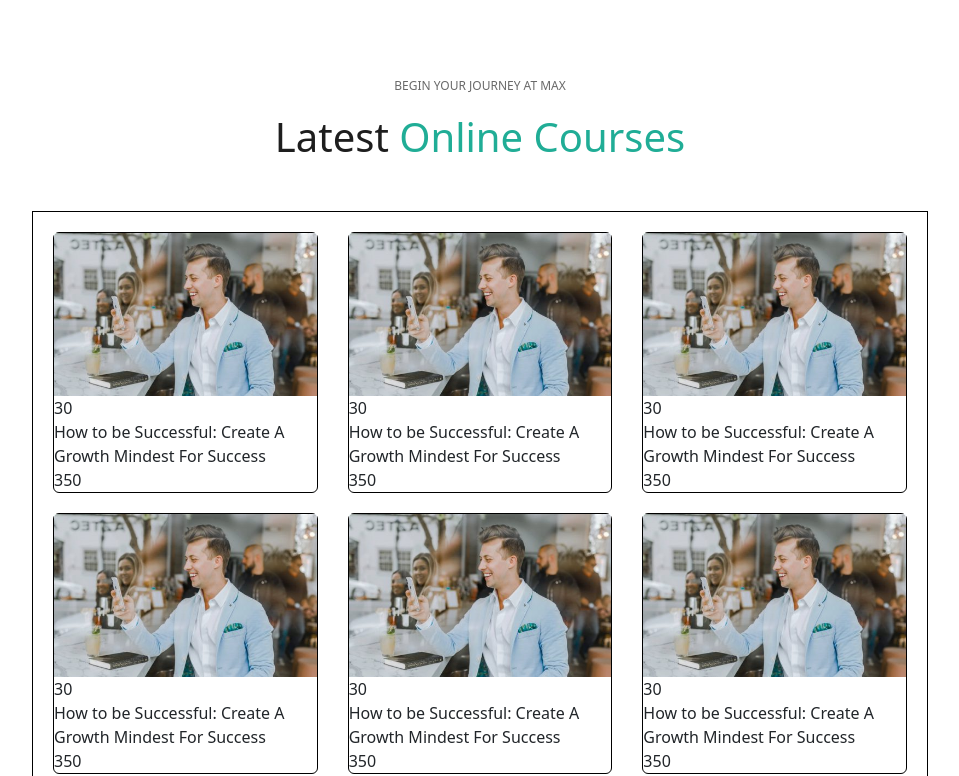
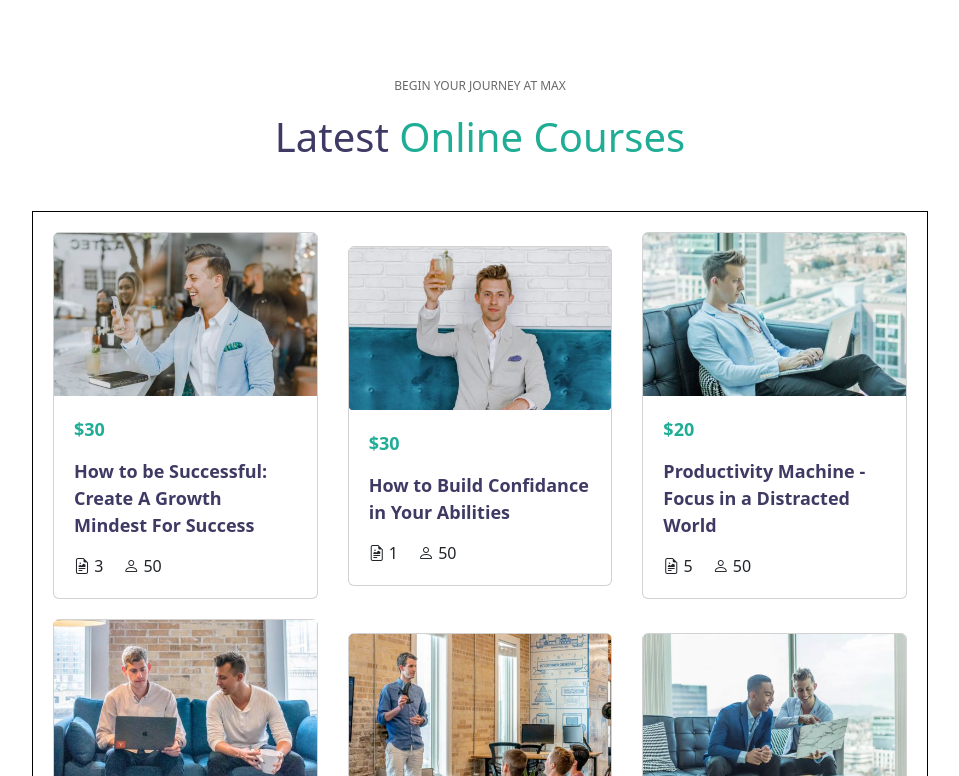
Before and after one commit to LucaCassano96/proj-html-vuejs, a Vue app: page / in a window 1280 px wide. Shown: the part 1804-2580 px from the top of the page, without its empty margins (160-1119 px from the left). Built offline with nearby package versions, Linux system fonts and the light colour scheme.

Commit message:
courses cards

```diff
--- a/src/components/MainCourses.vue
+++ b/src/components/MainCourses.vue
@@ -22,15 +22,16 @@
         <div class="img_description">
 
             <div class="prize">
-                {{single_course.prize}}
+                ${{single_course.prize}}
             </div>
+
             <div class="description_course">
                 {{ single_course.description }}
             </div>
 
             <div>
-                <span>{{single_course.lessons}}</span>
-                <span>{{single_course.students}}</span>
+                <span><i class="bi bi-file-earmark-richtext"></i> {{single_course.lessons}}</span>
+                <span><i class="bi bi-person"></i> {{single_course.students}}</span>
             </div>
 
         </div>
@@ -46,13 +47,41 @@
 
 .card{
     width: calc(100%/3 - 20px);
-    border:1px solid #000 ;
     margin-bottom: 20px;
+    cursor: pointer;
+
+    &:hover{
+        box-shadow: rgba(50, 50, 93, 0.25) 0px 13px 27px -5px, rgba(0, 0, 0, 0.3) 0px 8px 16px -8px;
+
+    }
 
     img{
         width: 100%;
         object-fit: cover;
     }
+    .img_description{
+        padding: 20px;
+        .prize{
+            color: $green;
+            margin-bottom: 15px;
+            font-weight: 700;
+            font-size: 18px;
+        }
+
+        .description_course{
+            font-size: 18px;
+            font-weight: 700;
+            color: $blue;
+            margin-bottom: 15px;
+        }
+
+        span{
+            margin-right: 20px;
+        }
+
+    }
+
+
 }
 
 
--- a/src/components/NavBarMenu.vue
+++ b/src/components/NavBarMenu.vue
@@ -95,10 +95,12 @@
         }
         &:hover .hidden_menu{
             display: block;
+            box-shadow: rgba(50, 50, 93, 0.25) 0px 13px 27px -5px, rgba(0, 0, 0, 0.3) 0px 8px 16px -8px;
+            pointer-events: auto;
 
             li{
                 padding: 10px 0;
-                box-shadow: 2px 2px 1px 1px #e0e0e0;
+
 
             }
         }
--- a/src/components/PageHeader.vue
+++ b/src/components/PageHeader.vue
@@ -208,7 +208,7 @@
         width: 30px;
         min-height: 100px;
         background-color: $white;
-        box-shadow: -2px -2px 2px #e0e0e0;
+        box-shadow: rgba(50, 50, 93, 0.25) 0px 13px 27px -5px, rgba(0, 0, 0, 0.3) 0px 8px 16px -8px;
 
         a{
             display: block;
--- a/src/components/PageMain.vue
+++ b/src/components/PageMain.vue
@@ -11,45 +11,45 @@
             courses:[
             {
                 img: "src/assets/images/motivation-course-06-480x298.jpg",
-                prize: 30.00,
+                prize: "30",
                 description: "How to be Successful: Create A Growth Mindest For Success",
                 lessons: 3,
                 students: 50,
             },
 
             {
-                img: "src/assets/images/motivation-course-06-480x298.jpg",
-                prize: 30.00,
-                description: "How to be Successful: Create A Growth Mindest For Success",
-                lessons: 3,
+                img: "src/assets/images/motivation-course-05-480x298.jpg",
+                prize: "30",
+                description: "How to Build Confidance in Your Abilities",
+                lessons: 1,
                 students: 50,
             },
             {
-                img: "src/assets/images/motivation-course-06-480x298.jpg",
-                prize: 30.00,
-                description: "How to be Successful: Create A Growth Mindest For Success",
-                lessons: 3,
+                img: "src/assets/images/motivation-course-04-480x298.jpg",
+                prize: "20",
+                description: "Productivity Machine - Focus in a Distracted World",
+                lessons: 5,
                 students: 50,
             },
             {
-                img: "src/assets/images/motivation-course-06-480x298.jpg",
-                prize: 30.00,
-                description: "How to be Successful: Create A Growth Mindest For Success",
-                lessons: 3,
+                img: "src/assets/images/motivation-course-03-480x298.jpg",
+                prize: "20",
+                description: "Effective Time Management Mastery - Complete Guide",
+                lessons: 18,
                 students: 50,
             },
             {
-                img: "src/assets/images/motivation-course-06-480x298.jpg",
-                prize: 30.00,
-                description: "How to be Successful: Create A Growth Mindest For Success",
-                lessons: 3,
+                img: "src/assets/images/motivation-course-02-480x298.jpg",
+                prize: "25.99",
+                description: "Body Language Secrets for Entreprneurs",
+                lessons: 19,
                 students: 50,
             },
             {
-                img: "src/assets/images/motivation-course-06-480x298.jpg",
-                prize: 30.00,
-                description: "How to be Successful: Create A Growth Mindest For Success",
-                lessons: 3,
+                img: "src/assets/images/motivation-course-01-480x298.jpg",
+                prize: "19.99",
+                description: "Management Skills: The Science of Leadership",
+                lessons: 17,
                 students: 50,
             },
             ]
@@ -124,6 +124,10 @@
 
             <MainCourses :course="courses"/>
 
+        </div>
+
+        <div class="buttom">
+            <a href="#">View all courses <i class="bi bi-arrow-right"></i></a>
         </div>
 
 
@@ -239,7 +243,7 @@
 
     h2{
         font-size: 40px;
-        color: $black;
+        color: $blue;
         font-weight: 400;
         margin-top: 20px;
 
@@ -254,6 +258,17 @@
     padding: $padding;
     @include flexContent;
     flex-wrap: wrap;
+
 }
 
+.buttom{
+    @include flexContent;
+    justify-content: center;
+
+    a{
+        @include buttom;
+
+    }
+
+}
 </style>
```
